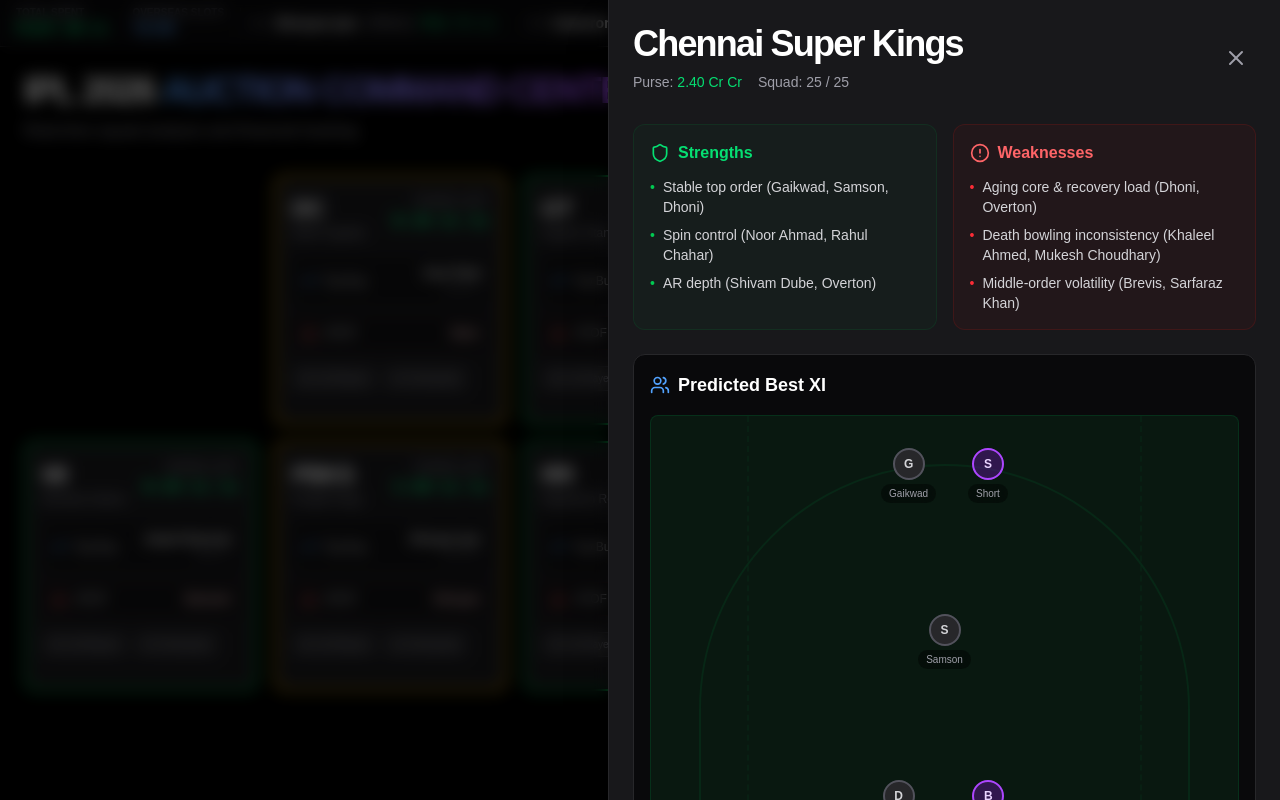
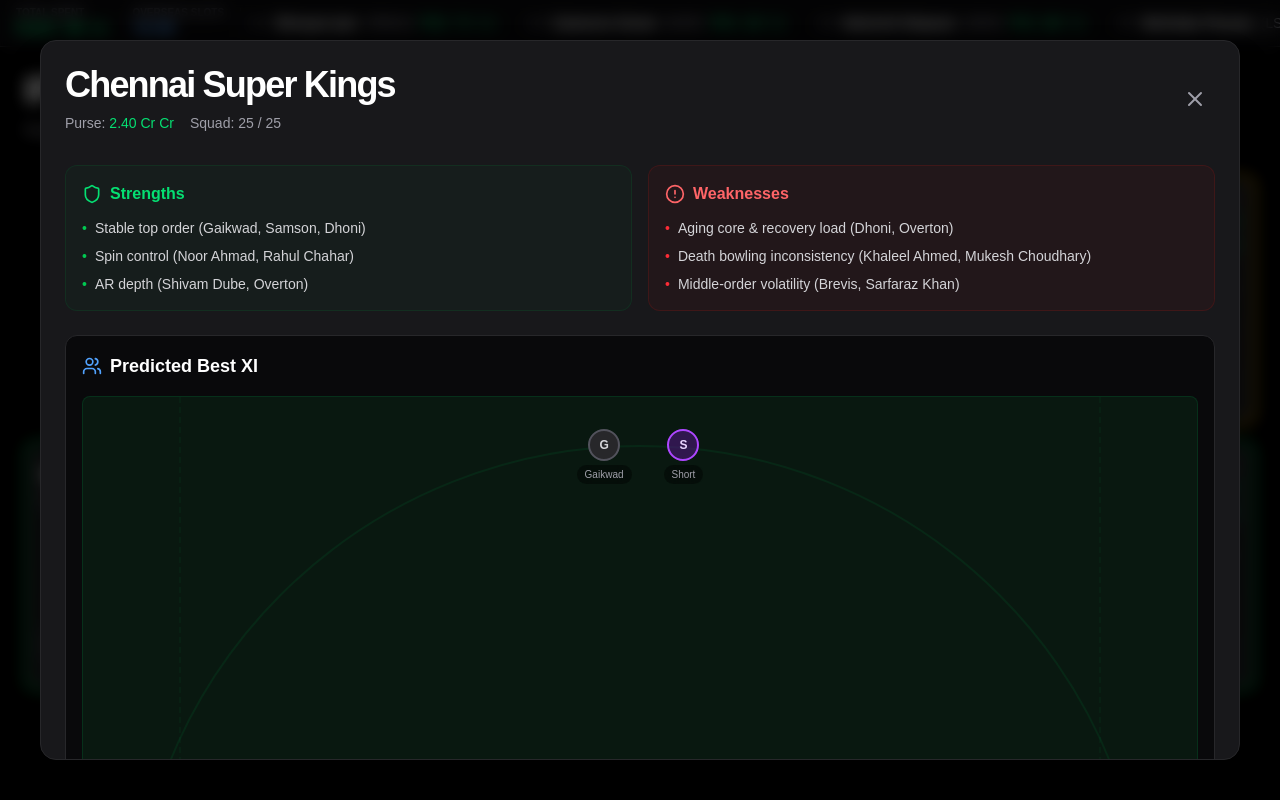
Before and after one commit to psam21/ipl26, a Next.js app: page / in a window 1280 px wide. Both pictures are taken after a click on the element 140 px from the left and 300 px from the top of the page. Built offline with nearby package versions, Linux system fonts and the light colour scheme.

Commit message:
fix: center team modal and improve layout for large screens

```diff
--- a/src/components/TeamDrawer.tsx
+++ b/src/components/TeamDrawer.tsx
@@ -26,9 +26,9 @@
           />
           <motion.div
             layoutId={`card-${team.code}`}
-            className="fixed inset-y-0 right-0 w-full max-w-2xl bg-zinc-900 border-l border-zinc-800 z-50 overflow-y-auto shadow-2xl"
+            className="fixed inset-0 md:inset-10 z-50 bg-zinc-900 border border-zinc-800 md:rounded-2xl shadow-2xl overflow-hidden flex flex-col"
           >
-            <div className="p-6">
+            <div className="h-full overflow-y-auto p-6">
               <div className="flex justify-between items-center mb-8">
                 <div>
                   <h2 className="text-4xl font-black text-white tracking-tighter">{team.name}</h2>
```
